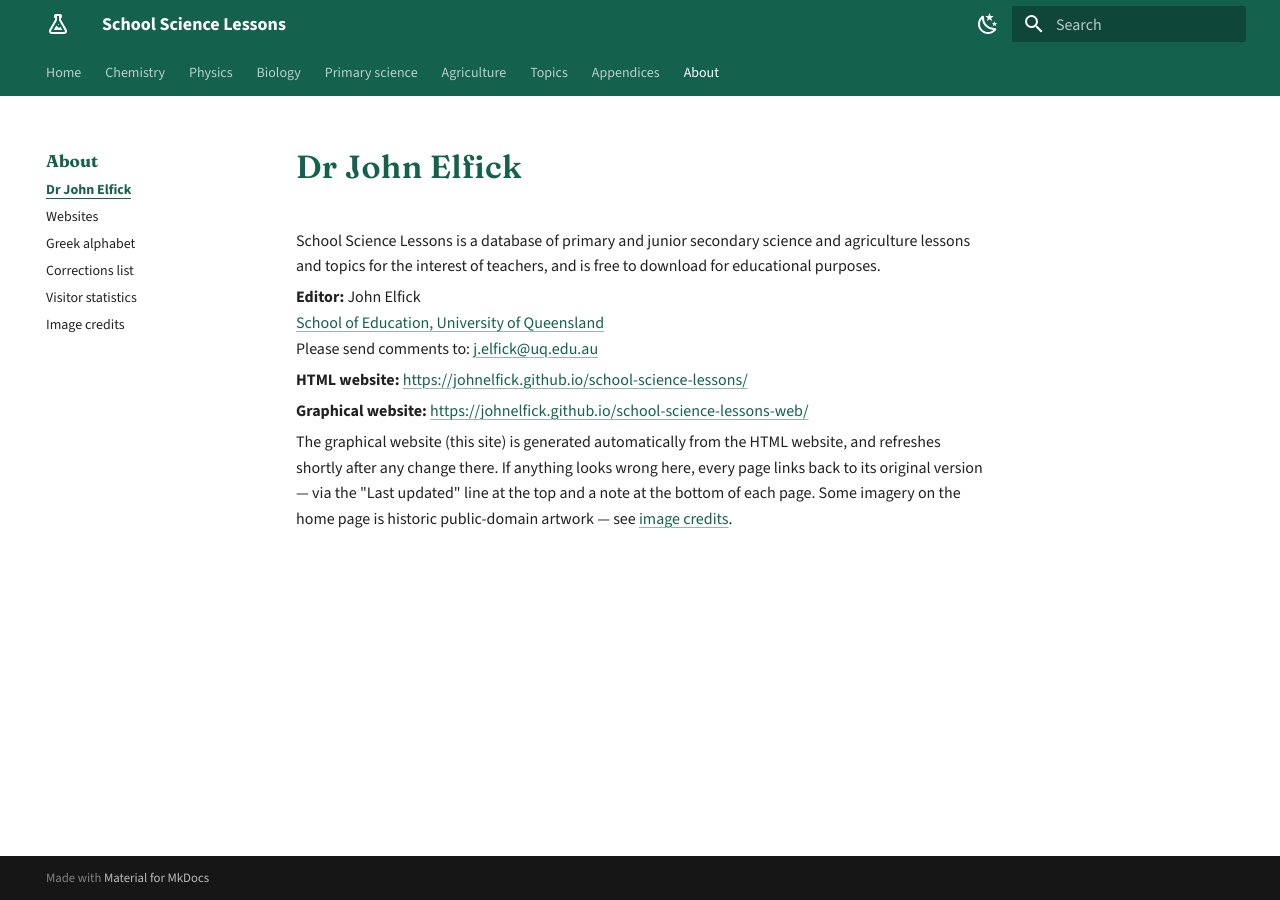
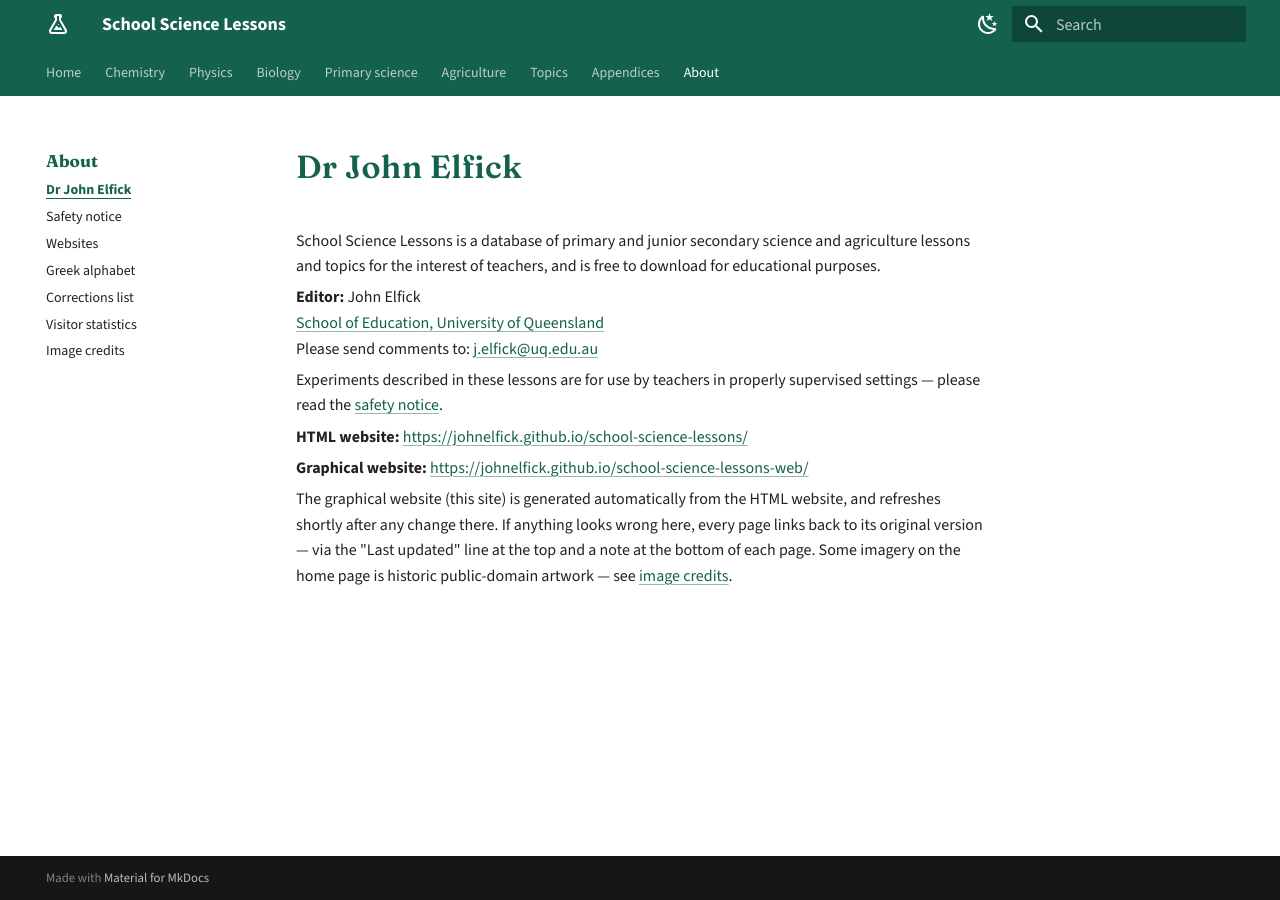
Before and after one commit to johnelfick/school-science-lessons-web, an MkDocs documentation site: the page built from docs/about-john.md, in a window 1280 px wide. Built offline with MkDocs 1.6.1 and Material for MkDocs 9.7.7, drawn with Linux system fonts in a browser that asks for light colours.

Commit message:
Add safety notice page under About
Experiments are for teachers in supervised settings; use at your own
risk. Linked from the Dr John Elfick page and the About menu.

Co-Authored-By: Claude Fable 5 <noreply@anthropic.com>

```diff
--- a/docs/about-john.md
+++ b/docs/about-john.md
@@ -12,6 +12,10 @@ and is free to download for educational purposes.
 <br>[School of Education, University of Queensland](https://education.uq.edu.au/)
 <br>Please send comments to: [j.elfick@uq.edu.au](mailto:j.elfick@uq.edu.au)
 
+Experiments described in these lessons are for use by teachers in
+properly supervised settings — please read the
+[safety notice](safety.md).
+
 **HTML website:**
 <a href="https://johnelfick.github.io/school-science-lessons/" target="_blank" rel="noopener">https://johnelfick.github.io/school-science-lessons/</a>
 
--- a/mkdocs.yml
+++ b/mkdocs.yml
@@ -290,6 +290,7 @@ nav:
   # --- END GENERATED NAV ---
   - About:
       - Dr John Elfick: about-john.md
+      - Safety notice: safety.md
       - Websites: websites.md
       - Greek alphabet: GreekAlphabet.md
       - Corrections list: fixes.md
```
Also changed, not shown: docs/safety.md (added, +31 -0 lines).
